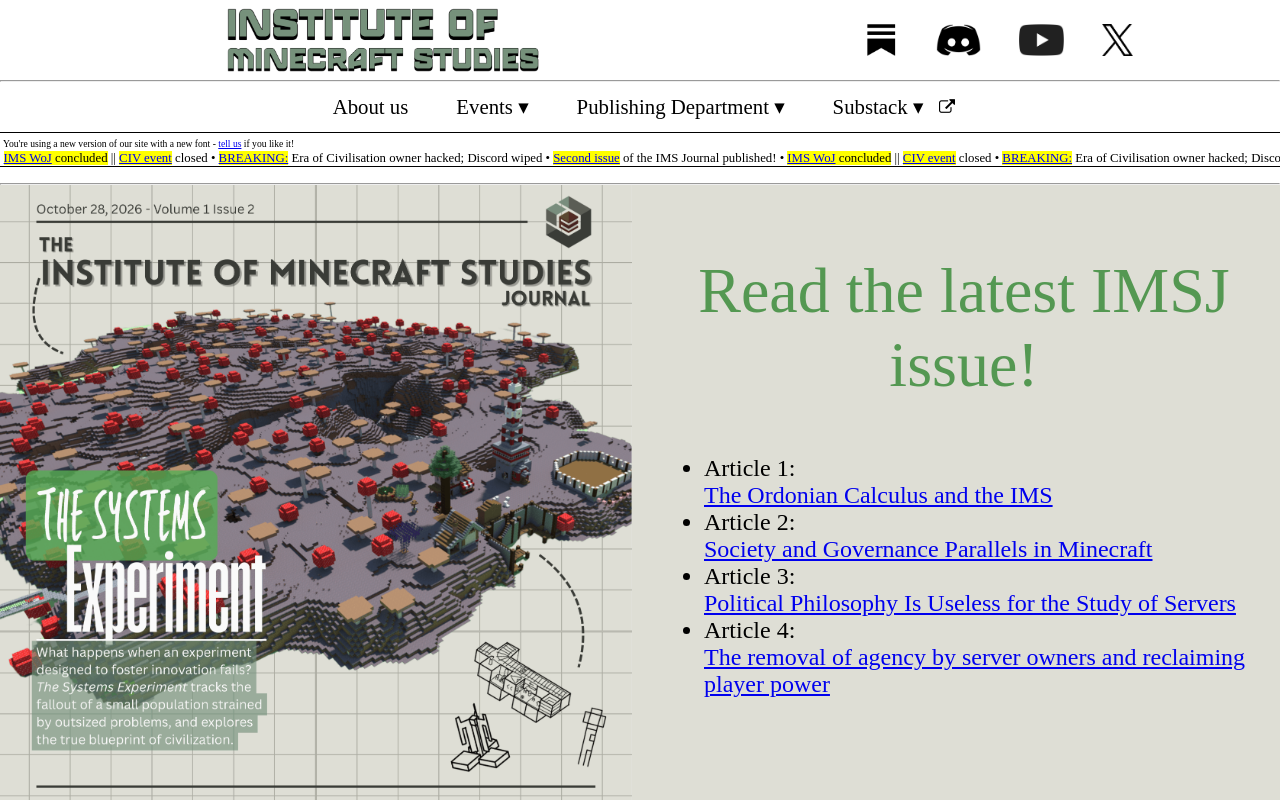
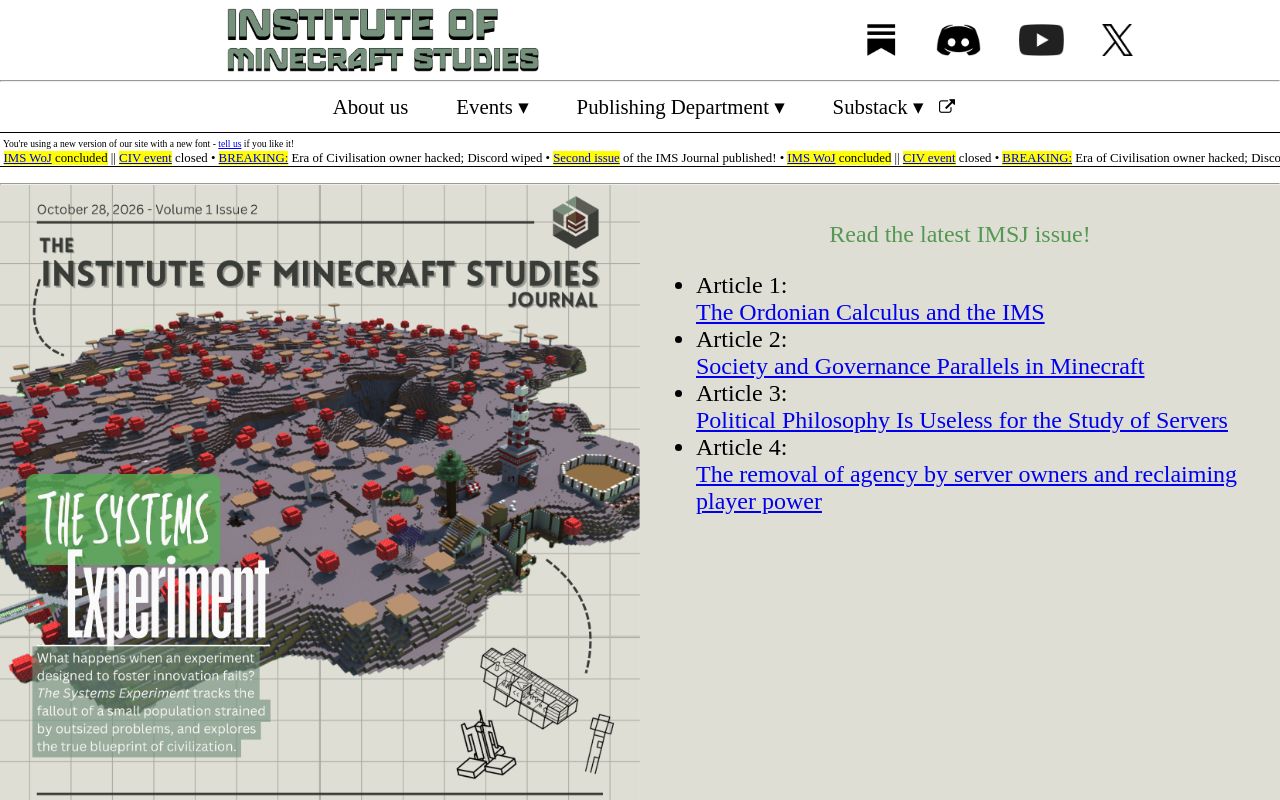
Before and after one commit to imsresearch/ims-website, a React (Vite) app: page / in a window 1280 px wide. Shown: the top 800 px of the page. Built offline with nearby package versions, Linux system fonts and the light colour scheme; a web font is replaced by a local one.

Commit message:
Update latest box

```diff
--- a/src/pages/main.jsx
+++ b/src/pages/main.jsx
@@ -23,15 +23,15 @@ export default function Main() {
 
 		{/*latest content box*/}
 		<section className="latest-box" style={{background: "#deded5"}}>
-            <div style={{columns: "2"}}>
+            <div style={{display: "grid", gridTemplateColumns: "1fr 1fr"}}>
                 <div>
                     <a href="/pubdep/latest-issue">
                         <img style={{width: "100%"}} src="/database/published/journal/2/second_issue_cover.png" alt="Cover of the second issue."/>
                     </a>
                 </div>
-                <div style={{textAlign: "left", padding: "1rem"}}>
-                    <h2 style={{textAlign: "center", color: "#549852", fontSize: "4rem"}}>Read the latest IMSJ issue!</h2>
-                    <ul style={{fontSize: "1.5rem"}}>
+                <div style={{textAlign: "left", padding: "1rem"}} className="latest-journal-info">
+                    <h2 style={{textAlign: "center", color: "#549852"}}>Read the latest IMSJ issue!</h2>
+                    <ul>
                         <li>
                             Article 1:
                             <br/>
--- a/src/styles/index.css
+++ b/src/styles/index.css
@@ -57,6 +57,15 @@ body{
     border-style: solid;
     padding: 0 0 0.5rem 0;
     color: black;
+}
+
+/*latest*/
+.latest-box ul{
+    font-size: 1.5rem;
+}
+
+.latest-article h2{
+    font-size: 4rem;
 }
 
 /*video embed*/
@@ -168,6 +177,19 @@ small{
 }
 
 @media (max-width: 850px){
+    .latest-box ul{
+        display: none;
+    }
+
+    .latest-journal-info{
+        display: flex;
+        align-items: center;
+    }
+
+    .latest-box h2{
+        font-size: 2rem;
+    }
+
     .article-box{
         grid-template-columns: 1fr 1fr;
         padding: 0;
```
